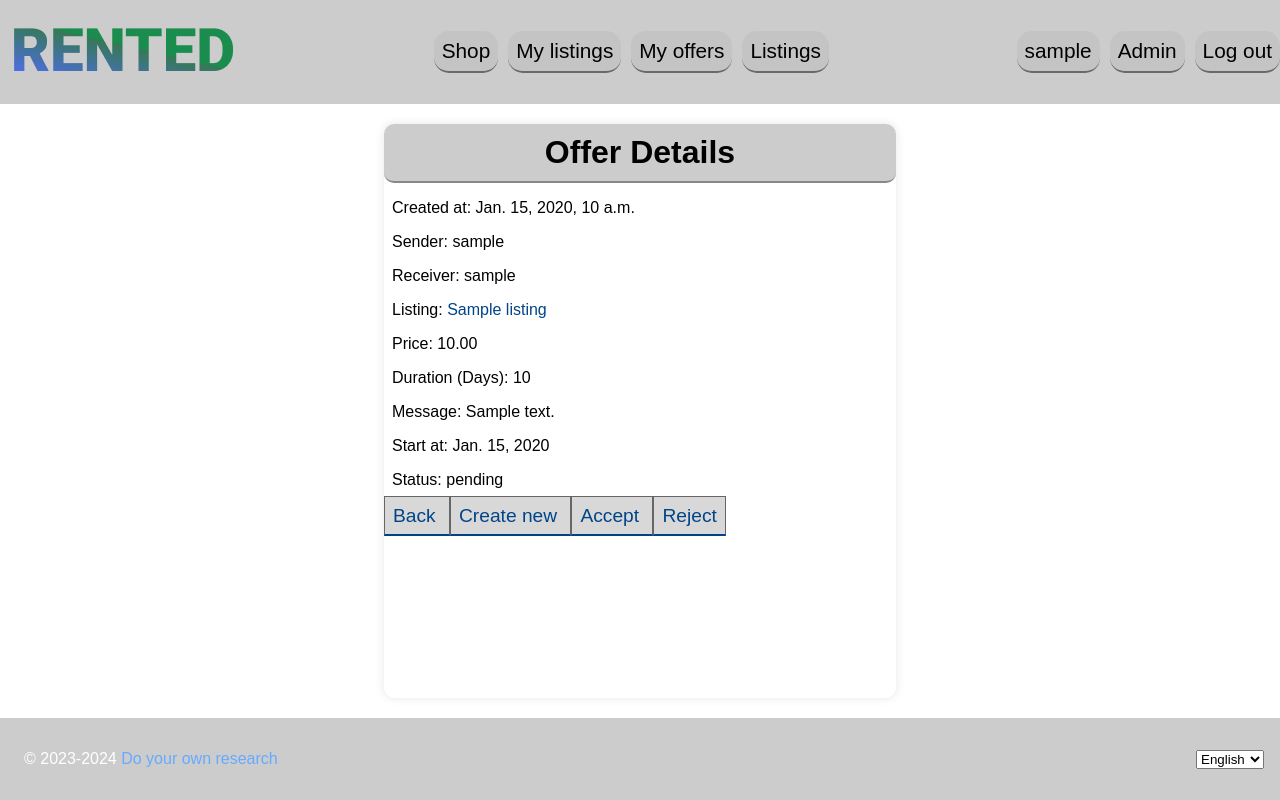
After one commit to Balikas4/Rented, a Django app: page /offers/offer/1/ in a window 1280 px wide. The commit adds this page. Run offline with Django 5.2, Linux system fonts and the light colour scheme; a user stored in the database is signed in; tables that the repository leaves empty hold one stand-in row (values such as "Sample post").

Commit message:
offers update

```diff
--- a/Rented/offers/forms.py
+++ b/Rented/offers/forms.py
@@ -6,7 +6,10 @@ from .models import Offer, Listing
 class OfferForm(forms.ModelForm):
     class Meta:
         model = Offer
-        fields = ['receiver', 'listing', 'message', 'duration_days']
+        fields = ['receiver', 'listing', 'message', 'duration_days', 'start_date']
+        widgets = {
+            'start_date': forms.DateInput(attrs={'type': 'date'}),
+        }
 
     def __init__(self, user, *args, **kwargs):
         super(OfferForm, self).__init__(*args, **kwargs)
--- a/Rented/offers/models.py
+++ b/Rented/offers/models.py
@@ -2,6 +2,7 @@
 from django.db import models
 from django.contrib.auth import get_user_model
 from pages.models import Listing
+from django.utils import timezone
 
 class Offer(models.Model):
     PENDING = 'pending'
@@ -21,6 +22,7 @@ class Offer(models.Model):
     message = models.TextField()
     status = models.CharField(max_length=10, choices=STATUS_CHOICES, default=PENDING)
     created_at = models.DateTimeField(auto_now_add=True)
+    start_date = models.DateField(default=timezone.now())
 
     def __str__(self):
         return f"Offer from {self.sender.username} to {self.receiver.username} for {self.listing.name}"
--- /dev/null
+++ b/Rented/offers/templates/offers/offer_details.html
@@ -0,0 +1,32 @@
+{% extends "base.html" %}
+{% load i18n %}
+{% block title %}{{ block.super }} | {% trans "Offer Details" %}{% endblock title %}
+{% block content %}
+  <h1>{% trans "Offer Details" %}</h1>
+  <p>{% trans "Created at" %}: {{ offer.created_at }}</p>
+  <p>{% trans "Sender" %}: {{ offer.sender.username }}</p>
+  <p>{% trans "Receiver" %}: {{ offer.receiver.username }}</p>
+  <p>{% trans "Listing" %}: <a href="{% url 'listing_detail' pk=offer.listing.pk %}">{{ offer.listing.name }}</a></p>
+  <p>{% trans "Price" %}: {{ offer.listing.price }}</p>
+  <p>{% trans "Duration (Days)" %}: {{ offer.duration_days }}</p>
+  <p>{% trans "Message" %}: {{ offer.message }}</p>
+  <p>{% trans "Start at" %}: {{ offer.start_date }}</p>
+  <p>{% trans "Status" %}: {{ offer.status }}</p>
+  <a class="button" href="{% url 'offers:my_offers' %}">
+    {% trans "Back"|capfirst %}
+  </a>
+
+  <a class="button" href="{% url 'offers:send_offer' %}">
+    {% trans "Create new"|capfirst %}
+  </a>
+
+  {% if offer.status == 'pending' and offer.receiver == request.user %}
+    <a class="button" href="{% url 'offers:accept_offer' pk=offer.pk %}">
+      {% trans "Accept"|capfirst %}
+    </a>
+    <a class="button" href="{% url 'offers:reject_offer' pk=offer.pk %}">
+      {% trans "Reject"|capfirst %}
+    </a>
+  {% endif %}
+
+{% endblock content %}
--- a/Rented/offers/templates/offers/offer_sent.html
+++ b/Rented/offers/templates/offers/offer_sent.html
@@ -7,7 +7,9 @@
   {% if sent_offers %}
     <ul>
       {% for offer in sent_offers %}
+      <a href="{% url 'offers:offer_details' pk=offer.pk %}">
         <li>{{ offer.receiver.username }} - {{ offer.listing.name }} - {{ offer.created_at }}</li>
+      </a>
       {% endfor %}
     </ul>
   {% else %}
--- a/Rented/offers/urls.py
+++ b/Rented/offers/urls.py
@@ -9,4 +9,5 @@ urlpatterns = [
     path('my_offers/', my_offers, name='my_offers'),
     path('accept_offer/<int:pk>/', accept_offer, name='accept_offer'),
     path('reject_offer/<int:pk>/', reject_offer, name='reject_offer'),
+    path('offer/<int:pk>/', offer_details, name='offer_details'),
 ]
--- a/Rented/offers/views.py
+++ b/Rented/offers/views.py
@@ -26,7 +26,6 @@ def offer_sent(request):
 
 @login_required
 def accept_offer(request, pk):
-    # Implement the logic for accepting an offer
     offer = get_object_or_404(Offer, pk=pk)
     if offer.receiver == request.user and offer.status == 'pending':
         offer.status = 'accepted'
@@ -54,10 +53,18 @@ def reject_offer(request, pk):
 def my_offers(request):
     incoming_offers = Offer.objects.filter(receiver=request.user)
     sent_offers = Offer.objects.filter(sender=request.user)
-
     context = {
         'incoming_offers': incoming_offers,
         'sent_offers': sent_offers,
     }
 
     return render(request, 'offers/my_offers.html', context)
+
+def offer_details(request, pk):
+    offer = get_object_or_404(Offer, pk=pk)
+    if request.user != offer.sender and request.user != offer.receiver:
+        return render(request, 'offers/offer_details_permission_denied.html')
+    context = {
+        'offer': offer,
+    }
+    return render(request, 'offers/offer_details.html', context)
--- a/Rented/pages/templates/main.html
+++ b/Rented/pages/templates/main.html
@@ -15,5 +15,6 @@
     <!-- Our Stats -->
     <p>{% trans "Listing count" %} {{ listing_count }}</p>
     <p>{% trans "User count" %} {{ users_count }}</p>
+    <p>{% trans "Offer count" %} {{ offers_count }}</p>
 </div>
 {% endblock content %}
--- a/Rented/pages/views.py
+++ b/Rented/pages/views.py
@@ -10,11 +10,13 @@ from django.views import generic
 from django.contrib.auth import get_user_model
 from .forms import ListingForm
 from .models import Listing
+from offers.models import Offer
 
 def main_page(request: HttpRequest) -> HttpResponse:
     context = {
         'listing_count': models.Listing.objects.count(),
         'users_count': models.get_user_model().objects.count(),
+        'offers_count': Offer.objects.count(),
     }
     return render(request, 'main.html', context)
 
```
Also changed, not shown: Rented/offers/templates/offers/my_offers.html (+6 -5 lines), Rented/pages/templates/listings/listing_details.html (+7 -1 lines), Rented/offers/migrations/0003_offer_start_date.py (added).
